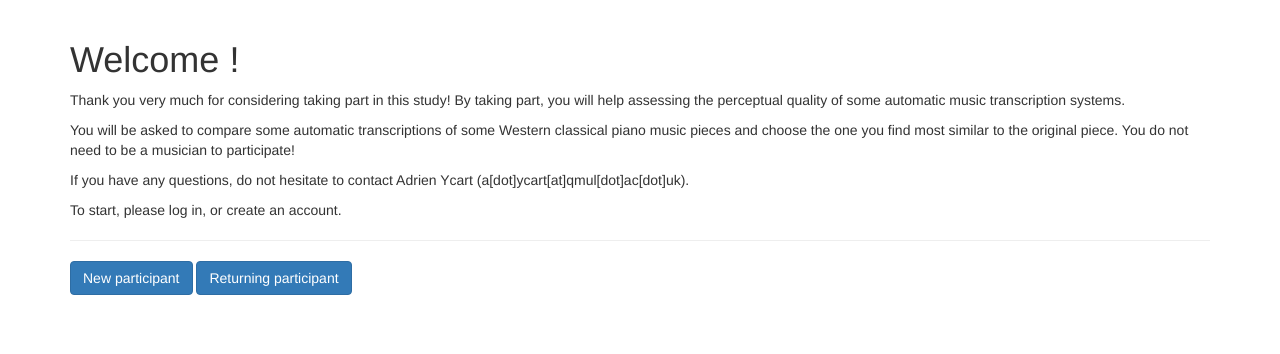
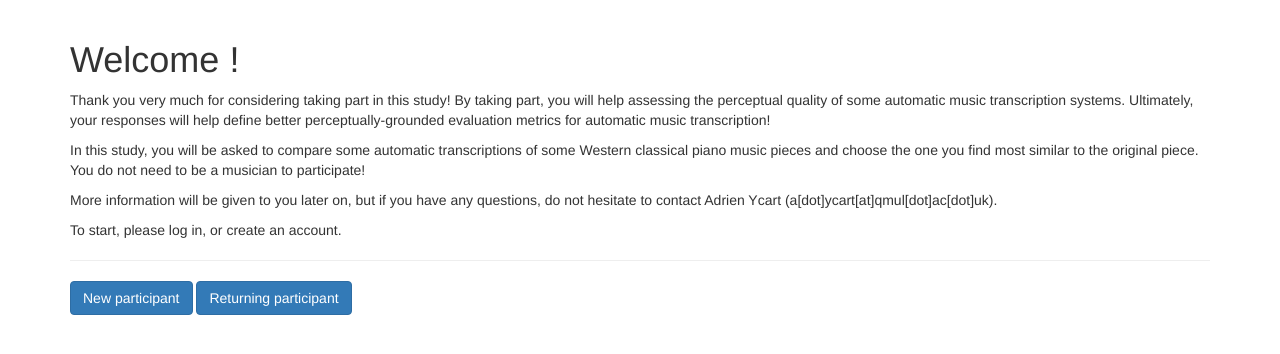
Before and after one commit to adrienycart/AMT_perception_website, a Flask app: page / in a window 1280 px wide. Shown: the part 52-406 px from the top of the page. Run offline with Flask 3, Linux system fonts and the light colour scheme; parts of the project's set-up code (start-up, migrations or seed data) failed here and were passed over; some libraries are stand-ins or nearby versions.

Commit message:
Update index.html

```diff
--- a/app/templates/index.html
+++ b/app/templates/index.html
@@ -10,17 +10,21 @@
 
     <p> Thank you very much for considering taking part in this study!
       By taking part, you will help assessing the perceptual quality of some
-      automatic music transcription systems.</p>
+      automatic music transcription systems. Ultimately, your responses will help
+       define better perceptually-grounded evaluation metrics for automatic music transcription!</p>
 
-    <p> You will be asked to compare some automatic transcriptions of some
+    <p> In this study, you will be asked to compare some automatic transcriptions of some
       Western classical piano music pieces and choose the one you find most similar
       to the original piece. You do not need to be a musician to participate!</p>
 
+
+    {% if not current_user.is_anonymous %}
+
     <p>
-      If you have any questions, do not hesitate to contact Adrien Ycart (a[dot]ycart[at]qmul[dot]ac[dot]uk).
+      You can find more information in the <a href="{{url_for('information_sheet')}}"> Information Sheet </a>,
+      but if you have any questions, do not hesitate to contact Adrien Ycart (a[dot]ycart[at]qmul[dot]ac[dot]uk).
     </p>
 
-    {% if not current_user.is_anonymous %}
       <p> Whenever you are ready, please click Start. </p>
       {% if not current_user.ethics_approved %}
       <a class="btn btn-primary" role="button"  href="{{ url_for('consent') }}" > Start!</a>
@@ -33,6 +37,11 @@
       {%endif%}
       <a class="btn btn-outline-secondary" role="button"  href="{{ url_for('user', username=current_user.username) }}">View Profile</a>
     {%else%}
+
+    <p>
+      More information will be given to you later on, but if you have any questions, do not hesitate to contact Adrien Ycart (a[dot]ycart[at]qmul[dot]ac[dot]uk).
+    </p>
+
     <p> To start, please log in, or create an account. </p>
     <hr>
     <a class="btn btn-primary" role="button" href="{{ url_for('information_sheet') }}" > New participant </a>
```
